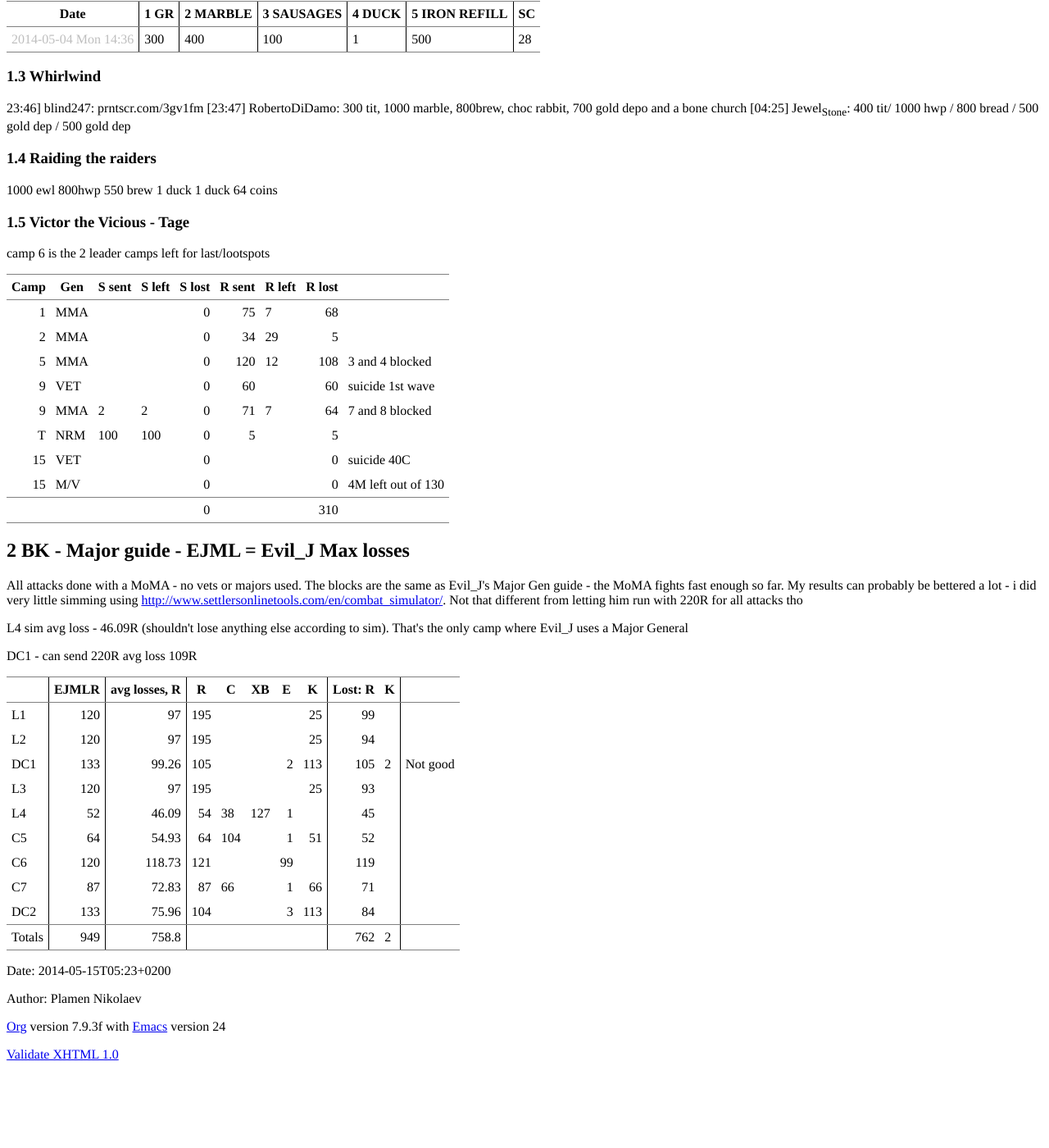
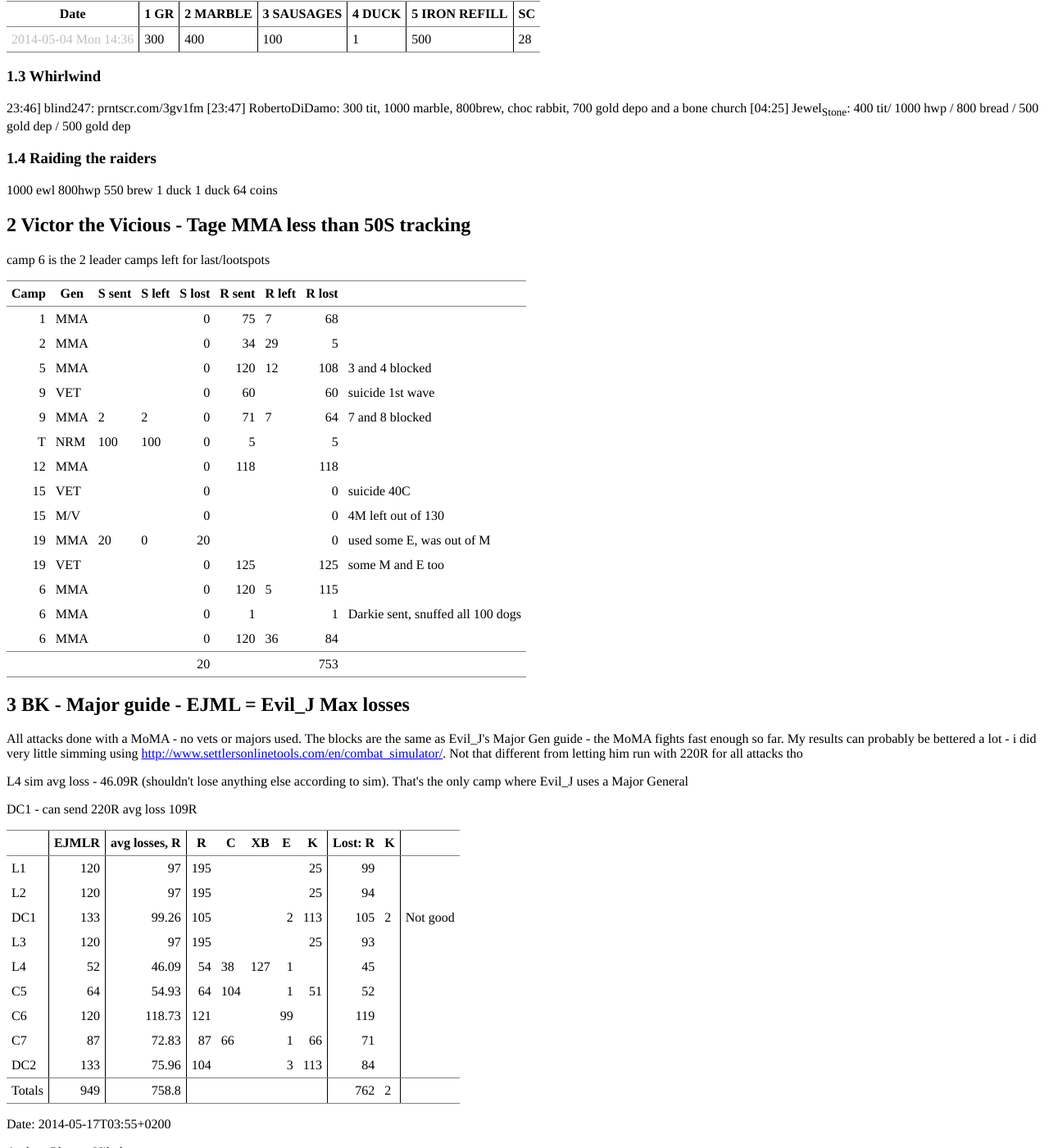
Before and after one commit to haiasko/haiasko.github.io, a Jekyll site: the page scratch/table.html, which Jekyll copies as it is, in a window 1280 px wide and 1400 px high, scrolled down 2098 px. Shown: the whole window at 82% size. Built offline with Jekyll 4.4.1, drawn with Linux system fonts in a browser that asks for light colours; before the commit the page ends 3401 px from its top, so only the background shows below that; some of the changed text lies outside the part shown.

Commit message:
finished Victor, less than 50S

```diff
--- a/scratch/table.html
+++ b/scratch/table.html
@@ -7,7 +7,7 @@
 <meta http-equiv="Content-Type" content="text/html;charset=iso-8859-1"/>
 <meta name="title" content="MoMA experiments"/>
 <meta name="generator" content="Org-mode"/>
-<meta name="generated" content="2014-05-15T05:23+0200"/>
+<meta name="generated" content="2014-05-17T03:55+0200"/>
 <meta name="author" content="Plamen Nikolaev"/>
 <meta name="description" content=""/>
 <meta name="keywords" content=""/>
@@ -128,10 +128,10 @@ for the JavaScript code in this tag.
 <li><a href="#sec-1-2">1.2 Buccaneer</a></li>
 <li><a href="#sec-1-3">1.3 Whirlwind</a></li>
 <li><a href="#sec-1-4">1.4 Raiding the raiders</a></li>
-<li><a href="#sec-1-5">1.5 Victor the Vicious - Tage</a></li>
 </ul>
 </li>
-<li><a href="#sec-2">2 BK - Major guide - EJML = Evil_J Max losses</a></li>
+<li><a href="#sec-2">2 Victor the Vicious - Tage MMA less than 50S tracking</a></li>
+<li><a href="#sec-3">3 BK - Major guide - EJML = Evil_J Max losses</a></li>
 </ul>
 </div>
 </div>
@@ -226,12 +226,13 @@ on a second thought &hellip; Pierro pizza is way too cute :)
 <p>1000 ewl 800hwp 550 brew 1 duck 1 duck 64 coins
 </p>
 </div>
+</div>
 
 </div>
 
-<div id="outline-container-1-5" class="outline-3">
-<h3 id="sec-1-5"><span class="section-number-3">1.5</span> Victor the Vicious - Tage</h3>
-<div class="outline-text-3" id="text-1-5">
+<div id="outline-container-2" class="outline-2">
+<h2 id="sec-2"><span class="section-number-2">2</span> Victor the Vicious - Tage MMA less than 50S tracking</h2>
+<div class="outline-text-2" id="text-2">
 
 
 <p>
@@ -250,23 +251,28 @@ camp 6 is the 2 leader camps left for last/lootspots
 <tr><td class="right">9</td><td class="left">VET</td><td class="left"></td><td class="left"></td><td class="right">0</td><td class="right">60</td><td class="left"></td><td class="right">60</td><td class="left">suicide 1st wave</td></tr>
 <tr><td class="right">9</td><td class="left">MMA</td><td class="left">2</td><td class="left">2</td><td class="right">0</td><td class="right">71</td><td class="left">7</td><td class="right">64</td><td class="left">7 and 8 blocked</td></tr>
 <tr><td class="right">T</td><td class="left">NRM</td><td class="left">100</td><td class="left">100</td><td class="right">0</td><td class="right">5</td><td class="left"></td><td class="right">5</td><td class="left"></td></tr>
+<tr><td class="right">12</td><td class="left">MMA</td><td class="left"></td><td class="left"></td><td class="right">0</td><td class="right">118</td><td class="left"></td><td class="right">118</td><td class="left"></td></tr>
 <tr><td class="right">15</td><td class="left">VET</td><td class="left"></td><td class="left"></td><td class="right">0</td><td class="right"></td><td class="left"></td><td class="right">0</td><td class="left">suicide 40C</td></tr>
 <tr><td class="right">15</td><td class="left">M/V</td><td class="left"></td><td class="left"></td><td class="right">0</td><td class="right"></td><td class="left"></td><td class="right">0</td><td class="left">4M left out of 130</td></tr>
+<tr><td class="right">19</td><td class="left">MMA</td><td class="left">20</td><td class="left">0</td><td class="right">20</td><td class="right"></td><td class="left"></td><td class="right">0</td><td class="left">used some E, was out of M</td></tr>
+<tr><td class="right">19</td><td class="left">VET</td><td class="left"></td><td class="left"></td><td class="right">0</td><td class="right">125</td><td class="left"></td><td class="right">125</td><td class="left">some M and E too</td></tr>
+<tr><td class="right">6</td><td class="left">MMA</td><td class="left"></td><td class="left"></td><td class="right">0</td><td class="right">120</td><td class="left">5</td><td class="right">115</td><td class="left"></td></tr>
+<tr><td class="right">6</td><td class="left">MMA</td><td class="left"></td><td class="left"></td><td class="right">0</td><td class="right">1</td><td class="left"></td><td class="right">1</td><td class="left">Darkie sent, snuffed all 100 dogs</td></tr>
+<tr><td class="right">6</td><td class="left">MMA</td><td class="left"></td><td class="left"></td><td class="right">0</td><td class="right">120</td><td class="left">36</td><td class="right">84</td><td class="left"></td></tr>
 </tbody>
 <tbody>
-<tr><td class="right"></td><td class="left"></td><td class="left"></td><td class="left"></td><td class="right">0</td><td class="right"></td><td class="left"></td><td class="right">310</td><td class="left"></td></tr>
+<tr><td class="right"></td><td class="left"></td><td class="left"></td><td class="left"></td><td class="right">20</td><td class="right"></td><td class="left"></td><td class="right">753</td><td class="left"></td></tr>
 </tbody>
 </table>
 
 
 </div>
-</div>
 
 </div>
 
-<div id="outline-container-2" class="outline-2">
-<h2 id="sec-2"><span class="section-number-2">2</span> BK - Major guide - EJML = Evil_J Max losses</h2>
-<div class="outline-text-2" id="text-2">
+<div id="outline-container-3" class="outline-2">
+<h2 id="sec-3"><span class="section-number-2">3</span> BK - Major guide - EJML = Evil_J Max losses</h2>
+<div class="outline-text-2" id="text-3">
 
 
 <p>
@@ -309,7 +315,7 @@ DC1 - can send 220R avg loss 109R
 </div>
 
 <div id="postamble">
-<p class="date">Date: 2014-05-15T05:23+0200</p>
+<p class="date">Date: 2014-05-17T03:55+0200</p>
 <p class="author">Author: Plamen Nikolaev</p>
 <p class="creator"><a href="http://orgmode.org">Org</a> version 7.9.3f with <a href="http://www.gnu.org/software/emacs/">Emacs</a> version 24</p>
 <a href="http://validator.w3.org/check?uri=referer">Validate XHTML 1.0</a>
```
Also changed, not shown: scratch/table.org (+21 -15 lines), scratch/tso.md (+2 -4 lines).
